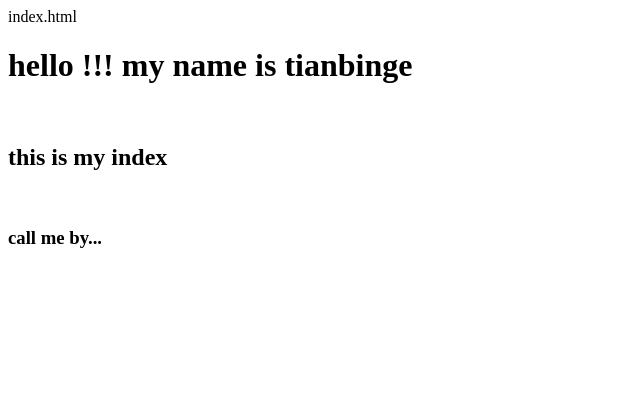
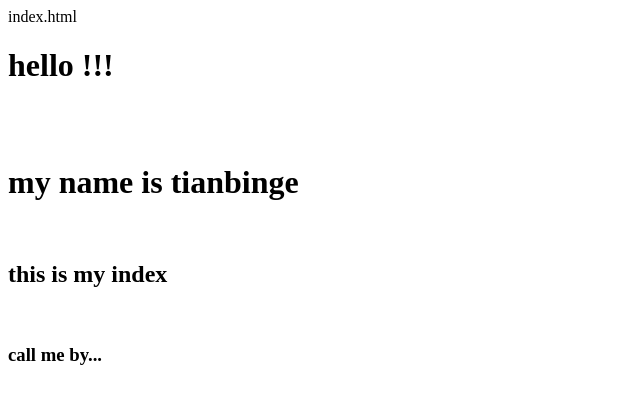
Before and after one commit to tianbinge/tianbinge.github.io, a plain HTML site: page index.html in a window 1280 px wide. Shown: the whole page, without its empty margins (0-640 px from the left). Drawn offline with Linux system fonts and the light colour scheme.

Commit message:
Update index.html

```diff
--- a/index.html
+++ b/index.html
@@ -1,4 +1,5 @@
 index.html
-<h1>hello !!! my name is tianbinge </h1><br>
+<h1>hello !!!<h1><br>
+  <h1>my name is tianbinge </h1><br>
 <h2>this is my index</h2><br>
 <h3>call me by...</h3>
```
